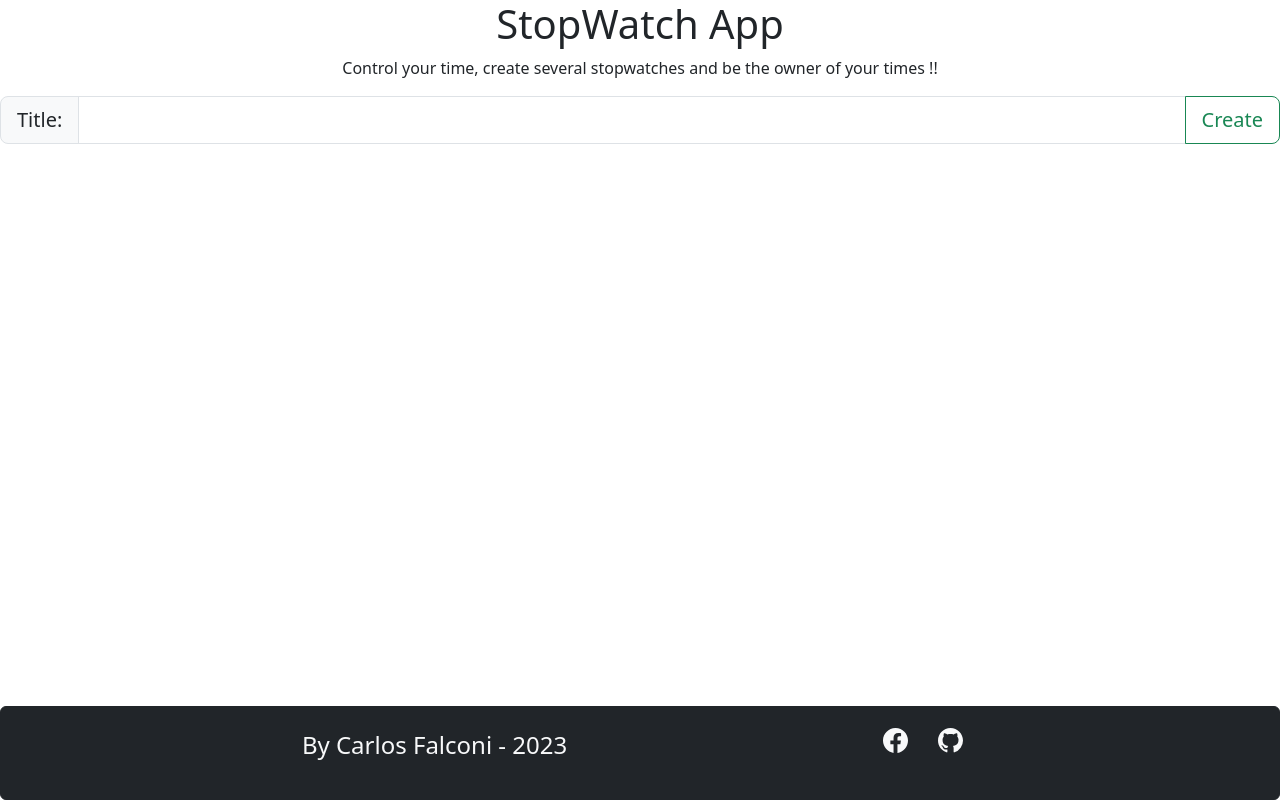
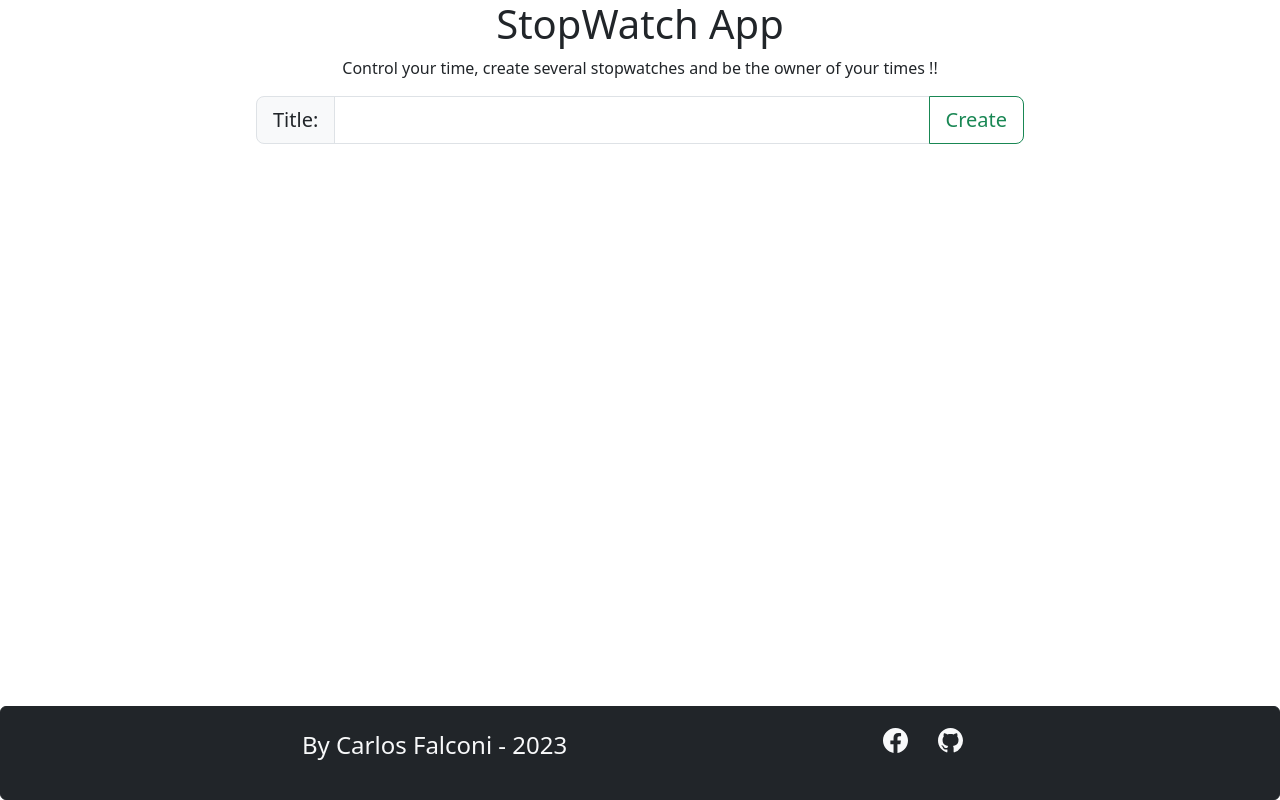
Before and after one commit to cafalco96/stopWatch, a Nuxt app: page / in a window 1280 px wide. Built offline with nearby package versions, Linux system fonts and the light colour scheme.

Commit message:
add max-width to input

```diff
--- a/components/inputStopWatch.vue
+++ b/components/inputStopWatch.vue
@@ -34,3 +34,11 @@ const createdCronometer = (e) => {
   }
 };
 </script>
+
+<style>
+.container-input {
+  max-width: 768px;
+  margin-right: auto;
+  margin-left: auto;
+}
+</style>
```
